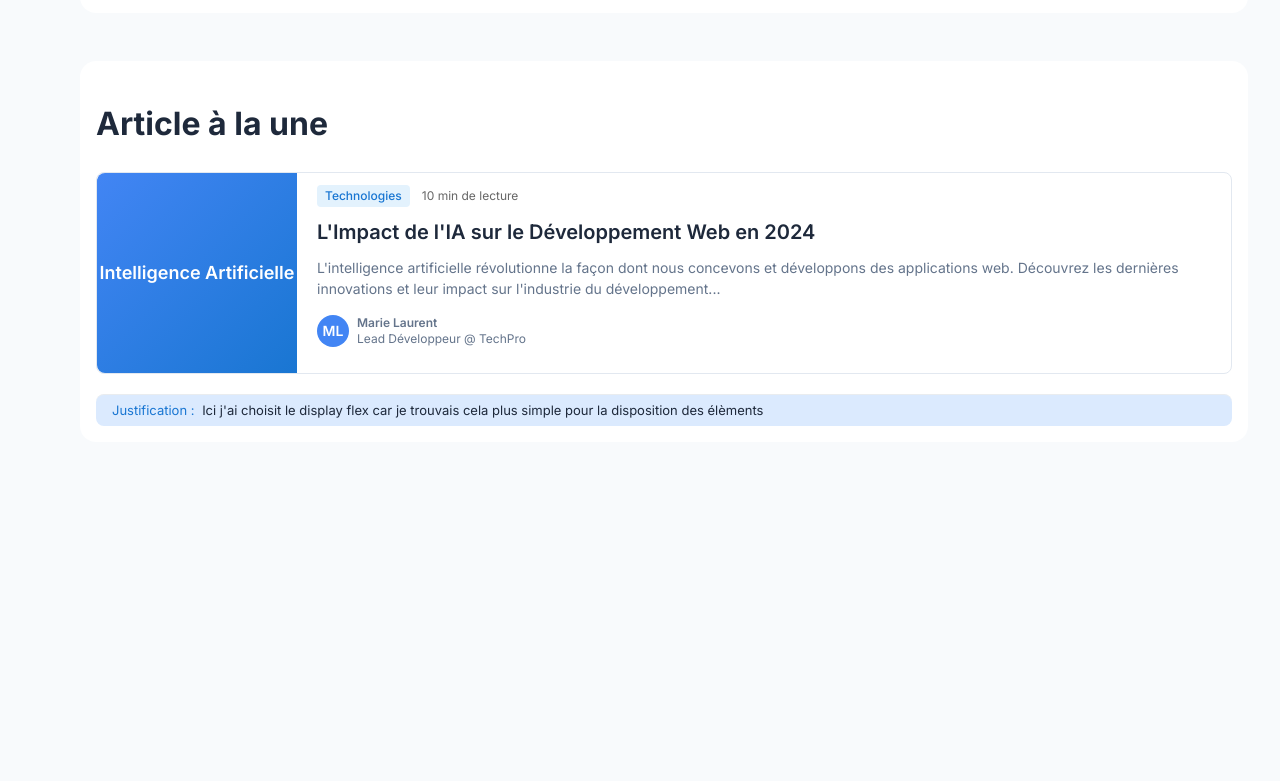
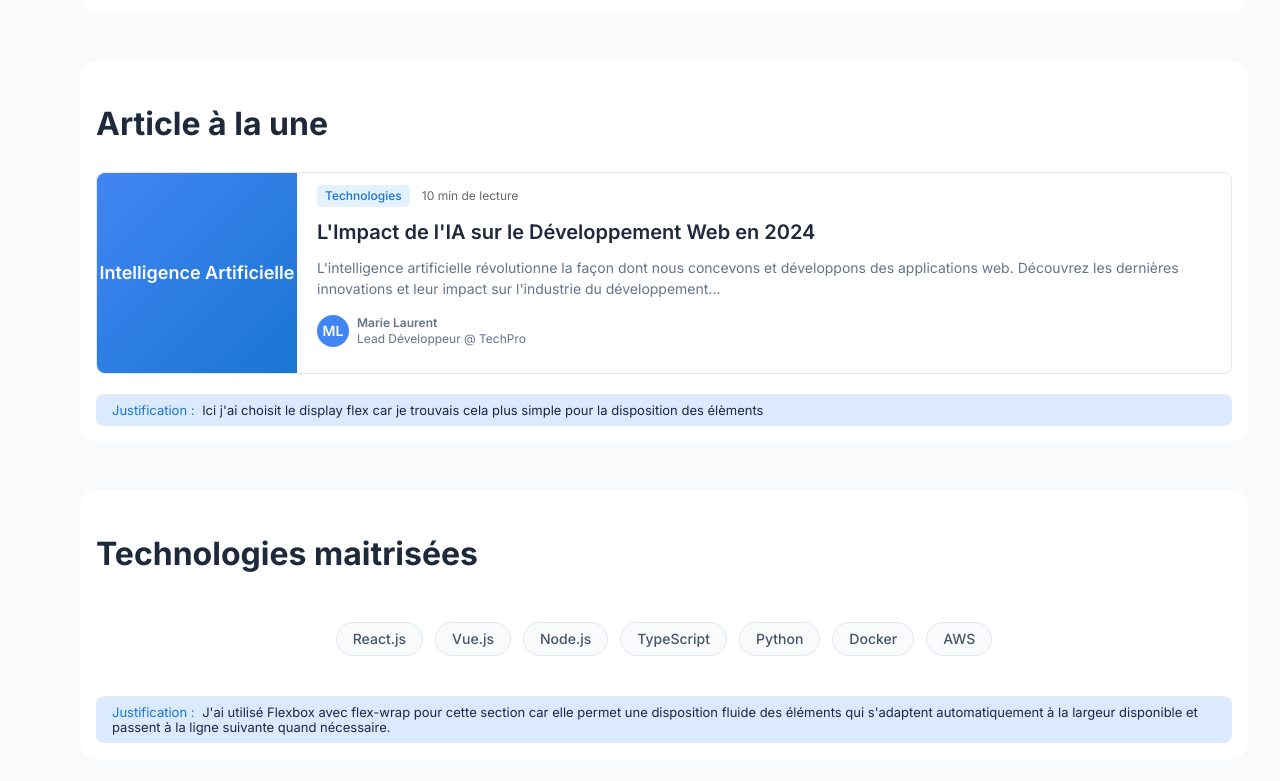
Before and after one commit to Jordandevop/flexbox-or-grid, a plain HTML site: page index.html in a window 1280 px wide. Shown: the part 838-1619 px from the top of the page. Before the commit the page ends 1360 px from the top, so only its background shows below. Drawn offline with Linux system fonts and the light colour scheme.

Commit message:
ajout de la section technologies

```diff
--- a/index.html
+++ b/index.html
@@ -159,6 +159,29 @@
                 </div>
             </div>
         </section>
+        <section class="section-technologie">
+            <div class="technologie-container">
+                <div class="technologie-header">
+                    <h1>Technologies maitrisées</h1>
+                </div>
+                <div class="technologies-list">
+                    <span class="tech-item react">React.js</span>
+                    <span class="tech-item vue">Vue.js</span>
+                    <span class="tech-item nodejs">Node.js</span>
+                    <span class="tech-item typescript">TypeScript</span>
+                    <span class="tech-item python">Python</span>
+                    <span class="tech-item docker">Docker</span>
+                    <span class="tech-item aws">AWS</span>
+                </div>
+
+                <div class="justification-bar">
+                    <span class="justification-label">Justification :</span>
+                    J'ai utilisé Flexbox avec flex-wrap pour cette section car elle permet une disposition fluide des
+                    éléments qui s'adaptent automatiquement à la largeur disponible et passent à la ligne suivante quand
+                    nécessaire.
+                </div>
+            </div>
+        </section>
         <!-- .... -->
     </main>
 </body>
--- a/style.css
+++ b/style.css
@@ -32,7 +32,8 @@ section {
 
 .navigation-container,
 .formation-container,
-.article-container {
+.article-container,
+.technologie-container {
     padding: 16px;
     max-width: 100%;
 }
@@ -40,7 +41,8 @@ section {
 
 .nav-header,
 .formation-header,
-.article-header {
+.article-header,
+.technologie-header {
     padding: 8px 0px;
     color: #1E293B;
 }
@@ -361,3 +363,32 @@ section {
     color: #64748B;
     margin-top: 2px;
 }
+
+.technologies-list {
+    display: flex;
+    flex-wrap: wrap;
+    gap: 12px;
+    margin-bottom: 20px;
+    justify-content: center;
+    align-items: center;
+    padding: 20px 0;
+}
+
+.tech-item {
+    background-color: #f8fafc;
+    border: 1px solid #e2e8f0;
+    padding: 8px 16px;
+    border-radius: 20px;
+    font-size: 14px;
+    font-weight: 500;
+    color: #475569;
+    transition: all 0.2s;
+    cursor: pointer;
+}
+
+.tech-item:hover {
+    background-color: #e3f2fd;
+    border-color: #1976d2;
+    color: #1976d2;
+    transform: translateY(-2px);
+}
```
